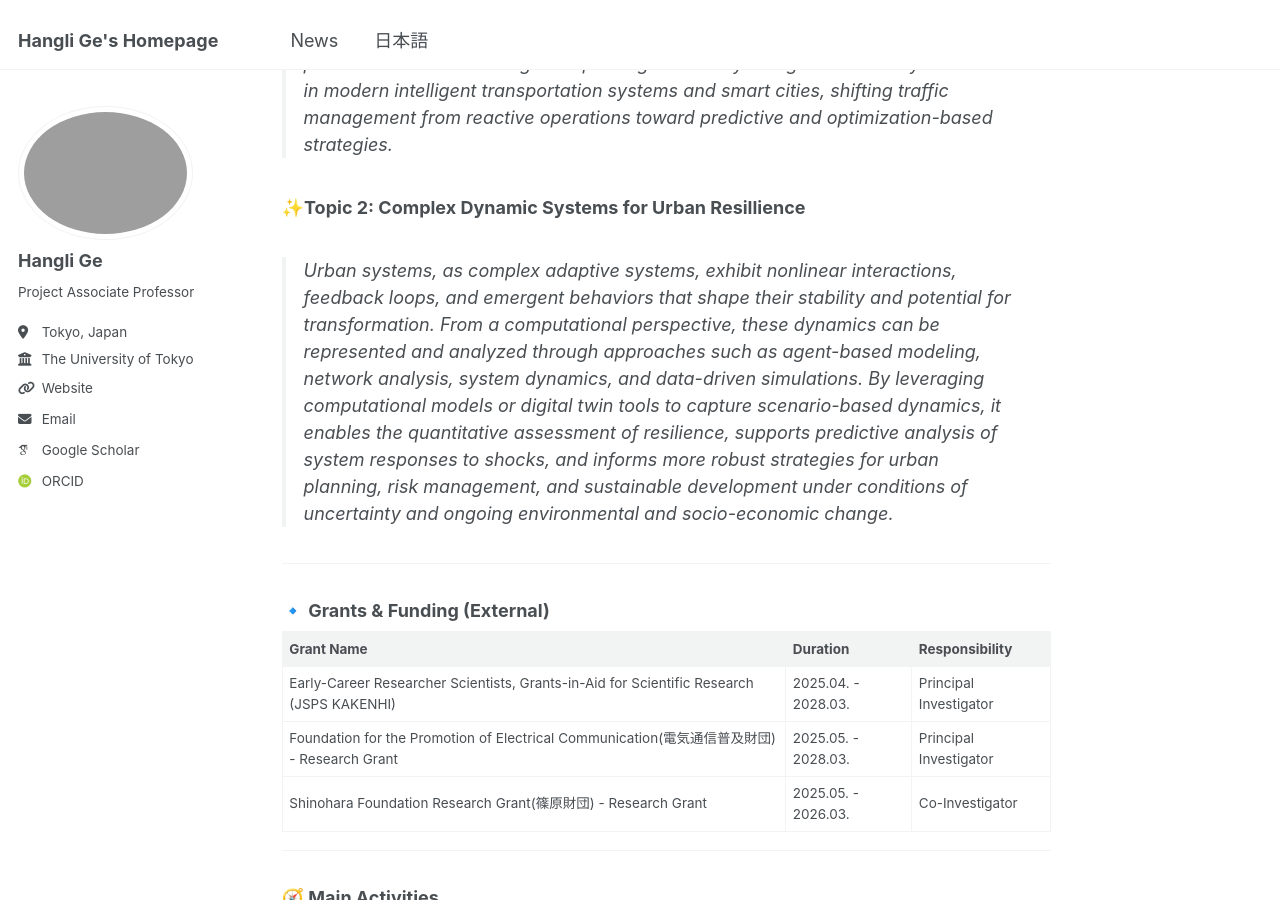
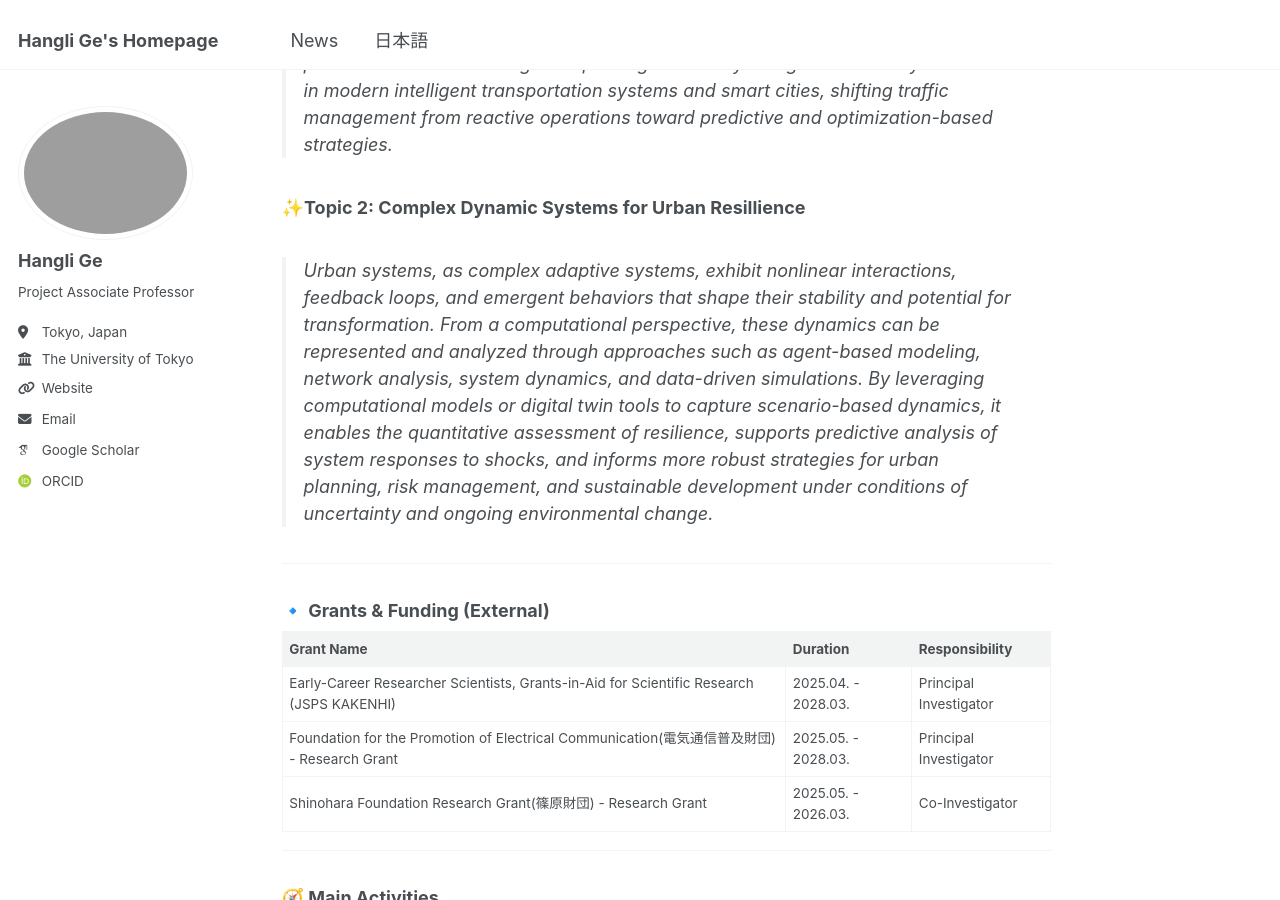
Before and after one commit to christie888/christie888.github.io, a Jekyll site: the page built from _pages/about.md, in a window 1280 px wide and 900 px high, scrolled down 768 px. Built offline with Jekyll 4.4.1, drawn with Linux system fonts in a browser that asks for light colours; some web fonts are replaced.

Commit message:
Update about.md

```diff
--- a/_pages/about.md
+++ b/_pages/about.md
@@ -21,7 +21,7 @@
 > The integration of cyber-physical infrastructure with big-data-driven analytics enables advanced traffic, mobility, and congestion prediction and optimization. Such systems typically fuse heterogeneous data sources, including roadside sensors, real-time traffic data, human mobility patterns, weather information, and traffic control systems. By leveraging these diverse data streams, the system can capture real-time traffic dynamics and support predictive modeling as well as proactive decision-making. This paradigm is widely recognized as a key direction in modern intelligent transportation systems and smart cities, shifting traffic management from reactive operations toward predictive and optimization-based strategies.
 
 **✨Topic 2: Complex Dynamic Systems for Urban Resillience**
-> Urban systems, as complex adaptive systems, exhibit nonlinear interactions, feedback loops, and emergent behaviors that shape their stability and potential for transformation. From a computational perspective, these dynamics can be represented and analyzed through approaches such as agent-based modeling, network analysis, system dynamics, and data-driven simulations. By leveraging computational models or digital twin tools to capture scenario-based dynamics, it enables the quantitative assessment of resilience, supports predictive analysis of system responses to shocks, and informs more robust strategies for urban planning, risk management, and sustainable development under conditions of uncertainty and ongoing environmental and socio-economic change.
+> Urban systems, as complex adaptive systems, exhibit nonlinear interactions, feedback loops, and emergent behaviors that shape their stability and potential for transformation. From a computational perspective, these dynamics can be represented and analyzed through approaches such as agent-based modeling, network analysis, system dynamics, and data-driven simulations. By leveraging computational models or digital twin tools to capture scenario-based dynamics, it enables the quantitative assessment of resilience, supports predictive analysis of system responses to shocks, and informs more robust strategies for urban planning, risk management, and sustainable development under conditions of uncertainty and ongoing environmental change.
 
 <!-- **✨Topic 2: Quantum Computing for Optimization Problems**
 > Optimization is widely applied in machine learning, control systems and operations research. Classical approaches including gradient descent and evolutionary algorithms, are commonly used, while modern methods increasly integrate deep learning. However, optimization problems face computational challenges, particularly in large-scale graph structure and high-dimensional data, as many of them are NP-hard. Quantum computing is expected to revolutionize the fields that rely on complex optimization problem-solving, enabling faster and more accurate solutions in real-world applications.
```
